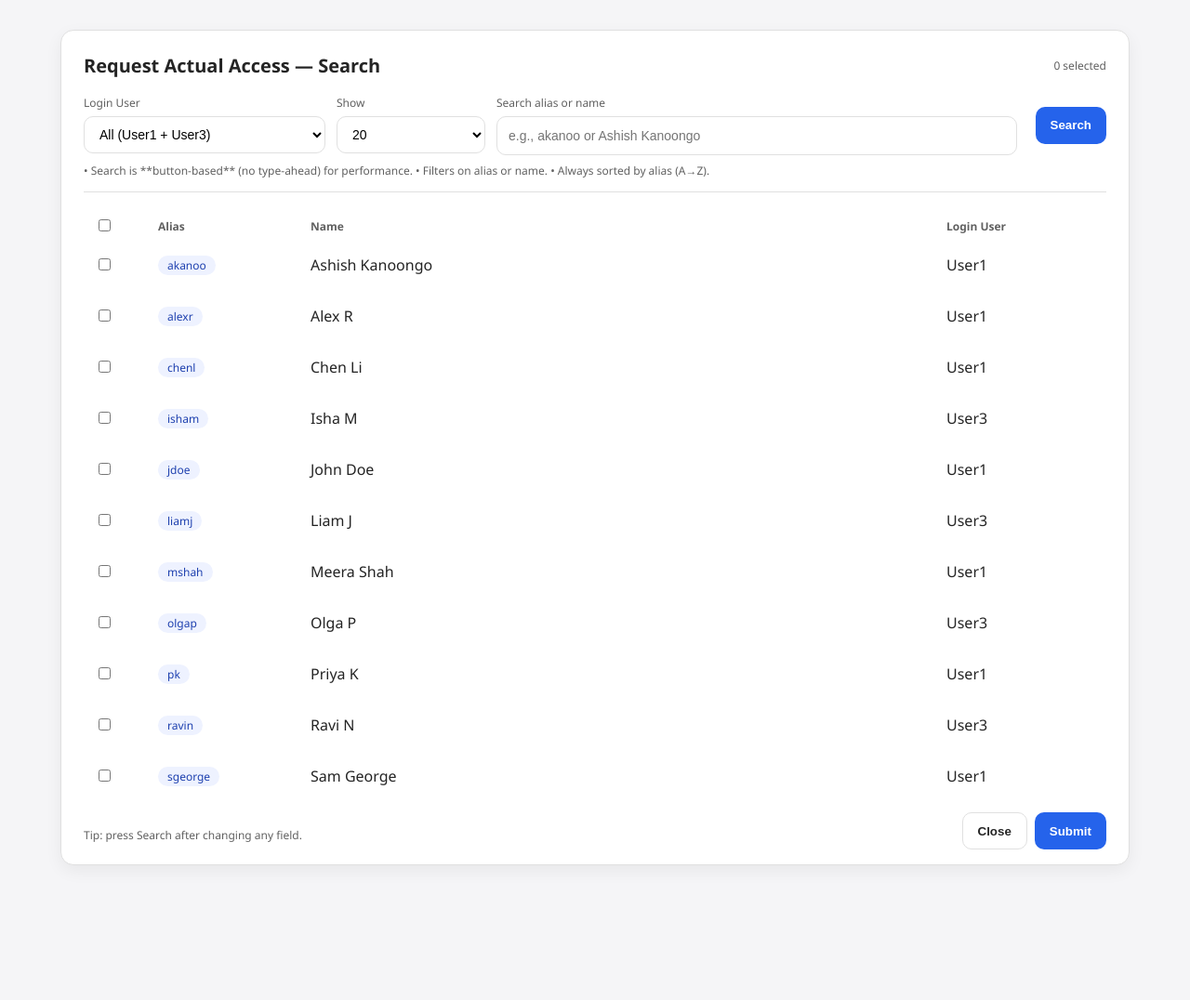
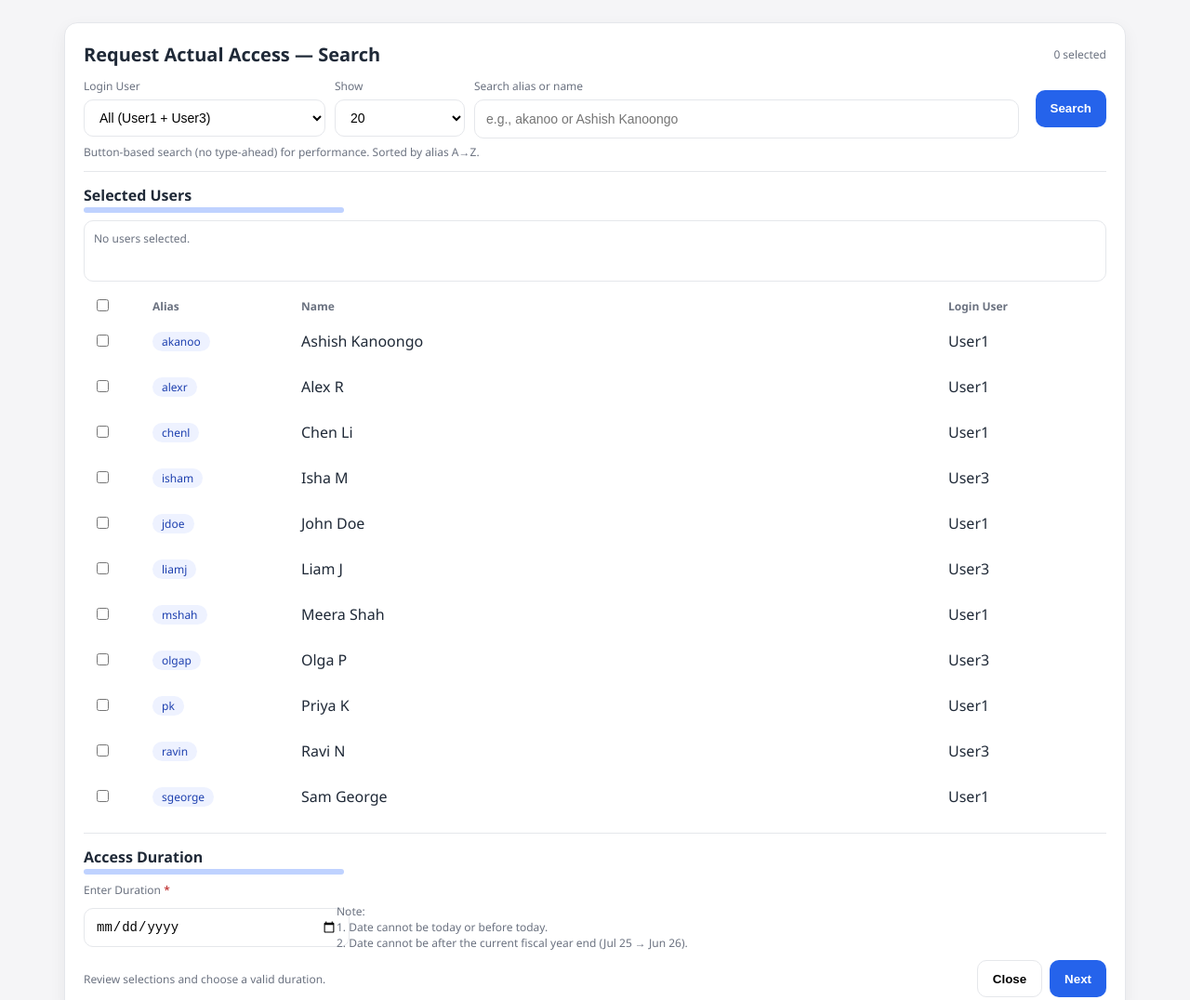
Before and after one commit to avinash0812/accesshub-dialog, a plain HTML site: page tm-search.html in a window 1280 px wide. Shown: the top 1076 px of the page at 93% size. Before the commit the page ends 963 px from the top, so only its background shows below. Drawn offline with Linux system fonts and the light colour scheme.

Commit message:
Update tm-search.html

```diff
--- a/tm-search.html
+++ b/tm-search.html
@@ -1,51 +1,61 @@
 <!doctype html>
 <html lang="en">
 <head>
-<meta charset="utf-8" />
-<meta name="viewport" content="width=device-width,initial-scale=1" />
+<meta charset="utf-8"/>
+<meta name="viewport" content="width=device-width,initial-scale=1"/>
 <title>Request Actual Access — Search</title>
 <style>
   :root{
-    --teams-bg:#f5f5f7;
-    --card:#ffffff;
-    --text:#242424;
-    --muted:#616161;
-    --border:#e0e0e0;
-    --primary:#2563eb;        /* Teams-ish primary */
-    --primary-pressed:#1e4fc7;
-    --secondary:#e9eef7;
+    --teams-bg:#f5f5f7; --card:#fff; --text:#1f2937; --muted:#6b7280;
+    --border:#e5e7eb; --primary:#2563eb; --primary-pressed:#1e4fc7;
+    --accent:#dbeafe; --pill:#eef2ff; --pill-text:#1e40af; --danger:#b91c1c;
     --radius:14px;
   }
-  html,body{margin:0;height:100%;font-family:Segoe UI, Arial, sans-serif;background:var(--teams-bg);color:var(--text)}
-  .wrap{min-height:100%;display:flex;align-items:flex-start;justify-content:center;padding:32px}
+  html,body{margin:0;height:100%;background:var(--teams-bg);color:var(--text);
+    font-family:Segoe UI,Arial,sans-serif}
+  .wrap{min-height:100%;display:flex;align-items:flex-start;justify-content:center;padding:24px}
   .card{width:min(1100px,95vw);background:var(--card);border:1px solid var(--border);
-        border-radius:var(--radius);box-shadow:0 6px 18px rgba(0,0,0,.06);padding:24px 24px 16px}
-  .header{display:flex;align-items:center;justify-content:space-between;margin-bottom:18px}
-  .title{font-size:20px;font-weight:700}
-  .toolbar{display:grid;gap:12px;grid-template-columns: 260px 160px 1fr 110px}
-  label{font-size:12px;color:var(--muted);display:block;margin-bottom:6px}
-  select,input[type="text"]{
-    width:100%;height:40px;border:1px solid var(--border);border-radius:10px;padding:0 12px;font-size:14px;
-    background:#fff;outline:none;
-  }
-  .btn{height:40px;border:0;border-radius:10px;cursor:pointer;font-weight:600;padding:0 16px}
+    border-radius:var(--radius);box-shadow:0 6px 18px rgba(0,0,0,.06);padding:20px}
+  .title{font-weight:700;font-size:20px}
+  .header{display:flex;align-items:center;justify-content:space-between;margin-bottom:12px}
+  .muted{color:var(--muted);font-size:12px}
+  .toolbar{display:grid;gap:10px;grid-template-columns:260px 140px 1fr 110px}
+  label{font-size:12px;color:var(--muted);display:block;margin:0 0 6px}
+  select,input[type="text"],input[type="date"]{height:40px;border:1px solid var(--border);
+    border-radius:10px;padding:0 12px;background:#fff;width:100%;font-size:14px;outline:none}
+  .btn{height:40px;border:0;border-radius:10px;padding:0 16px;cursor:pointer;font-weight:600}
   .btn.primary{background:var(--primary);color:#fff}
   .btn.primary:hover{background:var(--primary-pressed)}
-  .btn.ghost{background:#fff;border:1px solid var(--border);color:var(--text)}
-  .btn-row{display:flex;gap:10px;margin-top:12px}
-  .muted{color:var(--muted);font-size:12px;margin-top:8px}
-  table{width:100%;border-collapse:separate;border-spacing:0 8px;margin-top:18px}
-  thead th{font-size:12px;color:var(--muted);text-align:left;padding:0 12px}
+  .btn.ghost{background:#fff;border:1px solid var(--border)}
+  .right{display:flex;gap:8px;justify-content:flex-end;align-items:center}
+  .sep{height:1px;background:var(--border);margin:12px 0}
+  /* Table (tighter) */
+  table{width:100%;border-collapse:separate;border-spacing:0 6px;margin-top:10px}
+  thead th{font-size:12px;color:var(--muted);text-align:left;padding:0 10px}
   tbody tr{background:#fff;border:1px solid var(--border);border-radius:12px}
-  tbody td{padding:12px}
+  tbody td{padding:10px}
   tbody tr td:first-child{border-top-left-radius:12px;border-bottom-left-radius:12px}
   tbody tr td:last-child{border-top-right-radius:12px;border-bottom-right-radius:12px}
-  .pill{display:inline-block;background:#eef2ff;color:#1e40af;border-radius:999px;padding:2px 10px;font-size:12px}
-  .right{display:flex;gap:8px;align-items:center;justify-content:flex-end}
-  .count{font-size:12px;color:var(--muted)}
-  .sep{height:1px;background:var(--border);margin:14px 0}
-  .footer{display:flex;align-items:center;justify-content:space-between;margin-top:8px}
-  .hidden{display:none}
+  .pill{display:inline-block;background:var(--pill);color:var(--pill-text);
+    border-radius:999px;padding:2px 10px;font-size:12px}
+  /* Selected users chips row */
+  .chips{display:flex;gap:8px;flex-wrap:wrap;padding:10px;border:1px solid var(--border);
+    border-radius:10px;min-height:44px}
+  .chip{background:var(--accent);color:#1e3a8a;border-radius:999px;padding:4px 10px;font-size:12px}
+  /* Section header with blue underline */
+  .section h3{margin:14px 0 6px;font-size:16px}
+  .underline{height:6px;background:#bfd2ff;border-radius:3px;margin:-4px 0 8px;width:280px}
+  /* Validation */
+  .error{color:var(--danger);font-size:12px;margin-top:6px}
+  /* Footer */
+  .footer{display:flex;align-items:center;justify-content:space-between;margin-top:10px}
+  /* Modal */
+  .modal-backdrop{position:fixed;inset:0;background:rgba(0,0,0,.35);display:none;
+    align-items:center;justify-content:center;z-index:50}
+  .modal{background:#fff;border:1px solid var(--border);border-radius:14px;
+    width:min(560px,92vw);padding:18px;box-shadow:0 10px 30px rgba(0,0,0,.2)}
+  .modal h4{margin:0 0 8px}
+  .mono{font-family:ui-monospace, SFMono-Regular, Menlo, Monaco, Consolas, "Liberation Mono", "Courier New", monospace}
 </style>
 </head>
 <body>
@@ -53,10 +63,10 @@
   <div class="card" role="dialog" aria-label="Request Actual Access — Search">
     <div class="header">
       <div class="title">Request Actual Access — Search</div>
-      <div class="count"><span id="selCount">0</span> selected</div>
+      <div class="muted"><span id="selCount">0</span> selected</div>
     </div>
 
-    <!-- Toolbar -->
+    <!-- Search toolbar -->
     <div class="toolbar">
       <div>
         <label>Login User</label>
@@ -68,7 +78,6 @@
           <option value="User4">User4</option>
         </select>
       </div>
-
       <div>
         <label>Show</label>
         <select id="showCount">
@@ -78,29 +87,33 @@
           <option value="100">100</option>
         </select>
       </div>
-
       <div>
         <label>Search alias or name</label>
-        <input id="query" type="text" placeholder="e.g., akanoo or Ashish Kanoongo" />
+        <input id="query" type="text" placeholder="e.g., akanoo or Ashish Kanoongo"/>
       </div>
-
       <div class="right">
-        <button id="btnSearch" class="btn primary" title="Filter list">Search</button>
+        <button id="btnSearch" class="btn primary">Search</button>
       </div>
     </div>
 
-    <div class="muted">
-      • Search is **button-based** (no type-ahead) for performance. • Filters on alias or name. • Always sorted by alias (A→Z).
+    <div class="muted" style="margin-top:6px">
+      Button-based search (no type-ahead) for performance. Sorted by alias A→Z.
     </div>
 
     <div class="sep"></div>
 
-    <!-- Results -->
-    <div id="results">
+    <!-- Selected Users -->
+    <div class="section">
+      <h3>Selected Users</h3>
+      <div class="underline"></div>
+      <div id="chipRow" class="chips" aria-live="polite"></div>
+    </div>
+
+    <!-- Results table -->
     <table aria-label="Search results">
       <thead>
         <tr>
-            <th style="width:44px;"><input id="chkAll" type="checkbox" title="Select all on page" /></th>
+          <th style="width:44px;"><input id="chkAll" type="checkbox" title="Select all on page"/></th>
           <th style="width:140px;">Alias</th>
           <th>Name</th>
           <th style="width:160px;">Login User</th>
@@ -108,14 +121,44 @@
       </thead>
       <tbody id="rows"></tbody>
     </table>
+
+    <div class="sep"></div>
+
+    <!-- Access Duration -->
+    <div class="section">
+      <h3>Access Duration</h3>
+      <div class="underline"></div>
+      <label for="dt">Enter Duration <span style="color:#b91c1c">*</span></label>
+      <div style="display:grid;grid-template-columns:260px auto;gap:12px;align-items:center">
+        <input id="dt" type="date"/>
+        <div class="muted">
+          <div>Note:</div>
+          <div>1. Date cannot be today or before today.</div>
+          <div>2. Date cannot be after the current fiscal year end (Jul&nbsp;25 → Jun&nbsp;26).</div>
+        </div>
+      </div>
+      <div id="dtErr" class="error" role="alert" aria-live="polite"></div>
     </div>
 
     <div class="footer">
-      <span class="muted">Tip: press Search after changing any field.</span>
+      <span class="muted">Review selections and choose a valid duration.</span>
       <div class="right">
         <button class="btn ghost" onclick="window.close()">Close</button>
-        <button id="btnSubmit" class="btn primary">Submit</button>
+        <button id="btnNext" class="btn primary">Next</button>
       </div>
+    </div>
+  </div>
+</div>
+
+<!-- Centered modal -->
+<div id="modalHost" class="modal-backdrop" role="dialog" aria-modal="true" aria-hidden="true">
+  <div class="modal">
+    <h4 id="modalTitle">Confirm submission</h4>
+    <div id="modalBody" class="muted"></div>
+    <div class="sep"></div>
+    <div class="right">
+      <button id="btnCancel" class="btn ghost">Cancel</button>
+      <button id="btnConfirm" class="btn primary">Confirm</button>
     </div>
   </div>
 </div>
@@ -155,48 +198,40 @@ const elQuery   = document.getElementById('query');
 const elRows    = document.getElementById('rows');
 const elSelCnt  = document.getElementById('selCount');
 const elChkAll  = document.getElementById('chkAll');
+const elChipRow = document.getElementById('chipRow');
+const elDt      = document.getElementById('dt');
+const elDtErr   = document.getElementById('dtErr');
+const modalHost = document.getElementById('modalHost');
+const modalBody = document.getElementById('modalBody');
 
-/* ---------- Helpers ---------- */
+/* ---------- QS init ---------- */
 const qs = new URLSearchParams(location.search);
 function initFromQuery(){
-  // Preselect from querystring if provided
   const qUser = qs.get('loginuser');
   const qShow = qs.get('show');
   const qText = qs.get('q');
-
-  if (qUser) {
-    // Support "All" and user keys; keep “All (User1+User3)” label.
-    if (["All","User1","User2","User3","User4"].includes(qUser)) {
-      elLogin.value = qUser;
-    }
-  }
+  if (["All","User1","User2","User3","User4"].includes(qUser)) elLogin.value = qUser;
   if (qShow && !Number.isNaN(+qShow)) elShow.value = qShow;
   if (qText) elQuery.value = qText;
 }
 
+/* ---------- Data view ---------- */
 function currentDataset(){
-  if (elLogin.value === "All") {
-    // Club User1 + User3 as requested
+  if (elLogin.value === "All")
     return DATA.filter(x => x.loginuser === "User1" || x.loginuser === "User3");
-  }
   return DATA.filter(x => x.loginuser === elLogin.value);
 }
 
 function search(){
   const q = (elQuery.value || "").trim().toLowerCase();
   let list = currentDataset();
-
   if (q){
     list = list.filter(x =>
       x.alias.toLowerCase().includes(q) ||
       (x.name||"").toLowerCase().includes(q)
     );
   }
-
-  // Sort by alias A→Z always
   list.sort((a,b)=> a.alias.localeCompare(b.alias));
-
-  // Page size
   const take = Math.max(1, +elShow.value || 20);
   render(list.slice(0, take));
 }
@@ -207,58 +242,134 @@ function render(items){
   updateCount();
 
   if (!items.length){
-    elRows.innerHTML = `<tr><td colspan="4" class="muted" style="padding:18px;">No results.</td></tr>`;
+    elRows.innerHTML = `<tr><td colspan="4" class="muted" style="padding:16px;">No results.</td></tr>`;
     return;
   }
 
   for (const it of items){
     const tr = document.createElement('tr');
     tr.innerHTML = `
-      <td><input type="checkbox" class="rowchk" data-alias="${it.alias}"></td>
+      <td><input type="checkbox" class="rowchk" data-alias="${it.alias}" data-name="${escapeHtml(it.name||"")}"></td>
       <td><span class="pill">${it.alias}</span></td>
       <td>${escapeHtml(it.name||"")}</td>
-      <td>${it.loginuser}</td>
-    `;
+      <td>${it.loginuser}</td>`;
     elRows.appendChild(tr);
   }
 
-  // Selection handlers
-  for (const cb of document.querySelectorAll('.rowchk')){
-    cb.addEventListener('change', updateCount);
+  document.querySelectorAll('.rowchk').forEach(cb=>{
+    cb.addEventListener('change', ()=>{ updateCount(); renderChips(); });
+  });
+  renderChips();
 }
+
+function getSelectedAliases(){
+  return [...document.querySelectorAll('.rowchk:checked')].map(x=>x.dataset.alias);
+}
+function getSelectedNames(){
+  return [...document.querySelectorAll('.rowchk:checked')].map(x=>x.dataset.name);
 }
 
 function updateCount(){
-  const n = document.querySelectorAll('.rowchk:checked').length;
-  elSelCnt.textContent = n;
+  elSelCnt.textContent = getSelectedAliases().length;
 }
 
-function escapeHtml(s){
-  return s.replace(/[&<>"']/g, c => ({
-    '&':'&amp;','<':'&lt;','>':'&gt;','"':'&quot;',"'":'&#39;'
-  }[c]));
+function renderChips(){
+  const aliases = getSelectedAliases();
+  elChipRow.innerHTML = aliases.length
+    ? aliases.map(a=>`<span class="chip mono">${a}</span>`).join("")
+    : `<span class="muted">No users selected.</span>`;
+}
+
+/* ---------- Date rules ---------- */
+function fiscalBounds(d){
+  // FY: Jul 25 -> Jun 26
+  const y = d.getFullYear();
+  const july25_this = new Date(y, 6, 25); // month 6 = July
+  let start, end;
+  if (d >= july25_this){
+    start = new Date(y, 6, 25);
+    end   = new Date(y+1, 5, 26); // Jun 26 next year
+  } else {
+    start = new Date(y-1, 6, 25);
+    end   = new Date(y, 5, 26);   // Jun 26 this year
+  }
+  return {start,end};
+}
+function toISO(d){ return d.toISOString().slice(0,10); }
+function formatDMY(d){
+  return String(d.getDate()).padStart(2,'0') + "/" +
+         String(d.getMonth()+1).padStart(2,'0') + "/" +
+         d.getFullYear();
+}
+function validateDate(){
+  elDtErr.textContent = "";
+  if (!elDt.value) return false;
+  const picked = new Date(elDt.value + "T00:00:00");
+  const today = new Date(); today.setHours(0,0,0,0);
+  if (+picked <= +today){ elDtErr.textContent = "Please choose a date after today."; return false; }
+  const {end} = fiscalBounds(today);
+  if (+picked > +end){ elDtErr.textContent = `Date must be on or before ${formatDMY(end)} (FY end).`; return false; }
+  return true;
+}
+
+/* ---------- Modal ---------- */
+function openModal(html){
+  modalBody.innerHTML = html;
+  modalHost.style.display = "flex";
+  modalHost.setAttribute("aria-hidden","false");
+}
+function closeModal(){
+  modalHost.style.display = "none";
+  modalHost.setAttribute("aria-hidden","true");
 }
 
 /* ---------- Events ---------- */
 document.getElementById('btnSearch').addEventListener('click', search);
 elLogin.addEventListener('change', search);
 elShow.addEventListener('change', search);
-elChkAll.addEventListener('change', () => {
+elChkAll.addEventListener('change', ()=>{
   const checks = document.querySelectorAll('.rowchk');
-  for (const cb of checks) cb.checked = elChkAll.checked;
-  updateCount();
+  checks.forEach(cb => cb.checked = elChkAll.checked);
+  updateCount(); renderChips();
+});
+elDt.addEventListener('change', validateDate);
+
+document.getElementById('btnNext').addEventListener('click', ()=>{
+  if (!validateDate()) { elDt.focus(); return; }
+  const aliases = getSelectedAliases();
+  const when = new Date(elDt.value + "T00:00:00");
+  const list = aliases.length ? aliases.map(a=>`<div class="mono">${a}</div>`).join("") : "<div>(none selected)</div>";
+  openModal(`
+    <div>Following user(s) are selected for <b>${formatDMY(when)}</b>:</div>
+    <div style="margin-top:8px">${list}</div>
+  `);
 });
 
-document.getElementById('btnSubmit').addEventListener('click', () => {
-  const picked = [...document.querySelectorAll('.rowchk:checked')].map(x=>x.dataset.alias);
-  // POC: show what we’d return to the bot/task module
-  alert(`Submitting ${picked.length} selection(s): ${picked.join(', ') || '(none)'}`);
-  // In production, postMessage to Teams/Parent or call your API here.
+document.getElementById('btnCancel').addEventListener('click', closeModal);
+document.getElementById('btnConfirm').addEventListener('click', ()=>{
+  const payload = {
+    loginUser: elLogin.value,
+    date: elDt.value,
+    aliases: getSelectedAliases()
+  };
+  // POC: show result. In production, postMessage or call API.
+  alert("Submitting:\n" + JSON.stringify(payload,null,2));
+  closeModal();
 });
 
 /* ---------- Boot ---------- */
+(function boot(){
+  // set date bounds in control (min: tomorrow, max: FY end)
+  const today = new Date(); today.setHours(0,0,0,0);
+  const tomorrow = new Date(+today + 86400000);
+  const {end} = fiscalBounds(today);
+  elDt.min = toISO(tomorrow);
+  elDt.max = toISO(end);
+
   initFromQuery();
   search();
+})();
+function escapeHtml(s){return s.replace(/[&<>"']/g,c=>({ '&':'&amp;','<':'&lt;','>':'&gt;','"':'&quot;',"'":'&#39;'}[c]));}
 </script>
 </body>
 </html>
```
Lines whose indentation alone changed are shown as unchanged.
